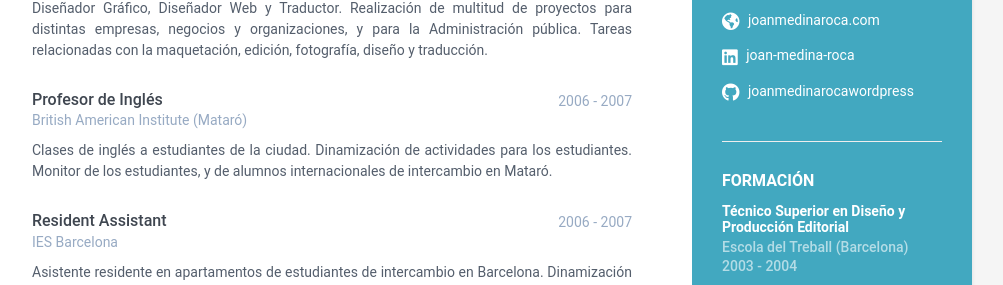
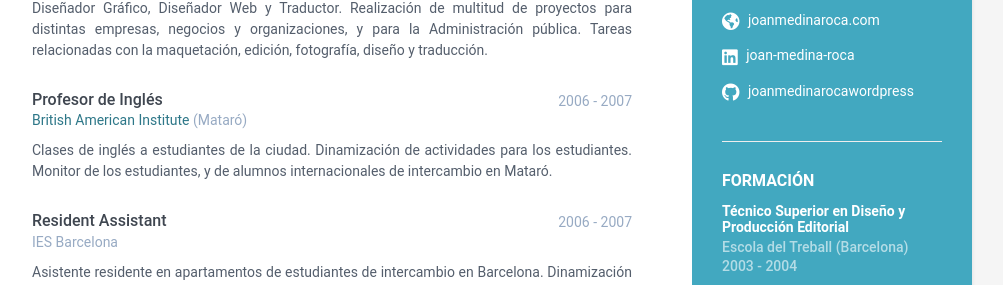
Before and after one commit to joan-medina-roca/cv.joanmedinaroca.com, a Jekyll site: the page built from index.html, in a window 1280 px wide and 900 px high. Shown: the part 394-679 px from the top of the window, without its empty margins (168-1171 px from the left). Built offline with Jekyll 4.4.1, drawn with Linux system fonts in a browser that asks for light colours; part of the change alters nothing that is shown.

Commit message:
experience links

```diff
--- a/_data/data.yml
+++ b/_data/data.yml
@@ -105,7 +105,7 @@ experiences:
       Diseñador Gráfico, Diseñador Web y Traductor. Realización de multitud de proyectos para distintas empresas, negocios y organizaciones, y para la Administración pública. Tareas relacionadas con la maquetación, edición, fotografía, diseño y traducción.
   - role: Profesor de Inglés
     time: 2006 - 2007
-    company: British American Institute (Mataró)
+    company: <a href="https://baimataro.com/" target="_blank">British American Institute</a> (Mataró)
     details: |
       Clases de inglés a estudiantes de la ciudad. Dinamización de actividades para los estudiantes. Monitor de los estudiantes, y de alumnos internacionales de intercambio en Mataró.
   - role: Resident Assistant
```
Also changed, not shown: 1 other file.
